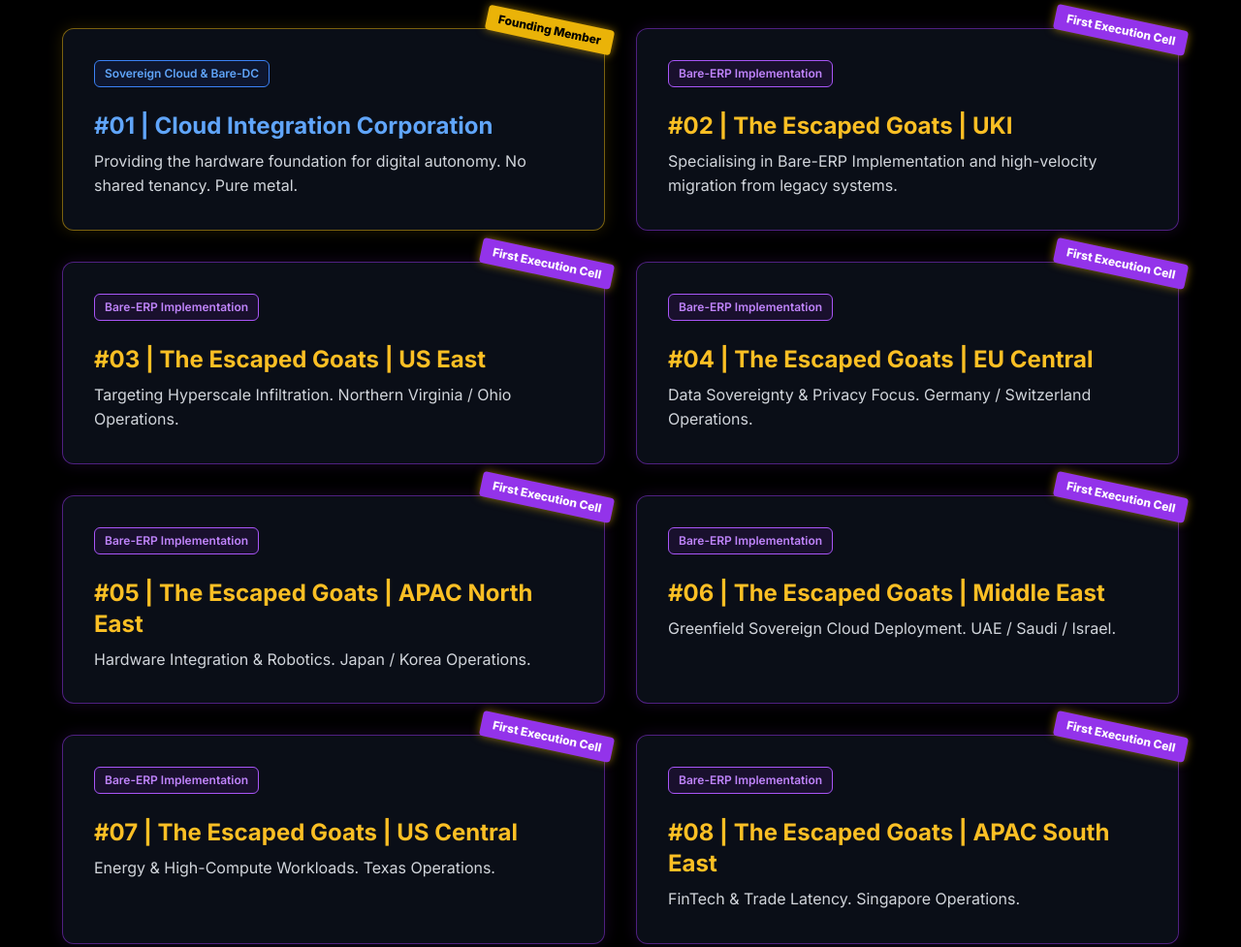
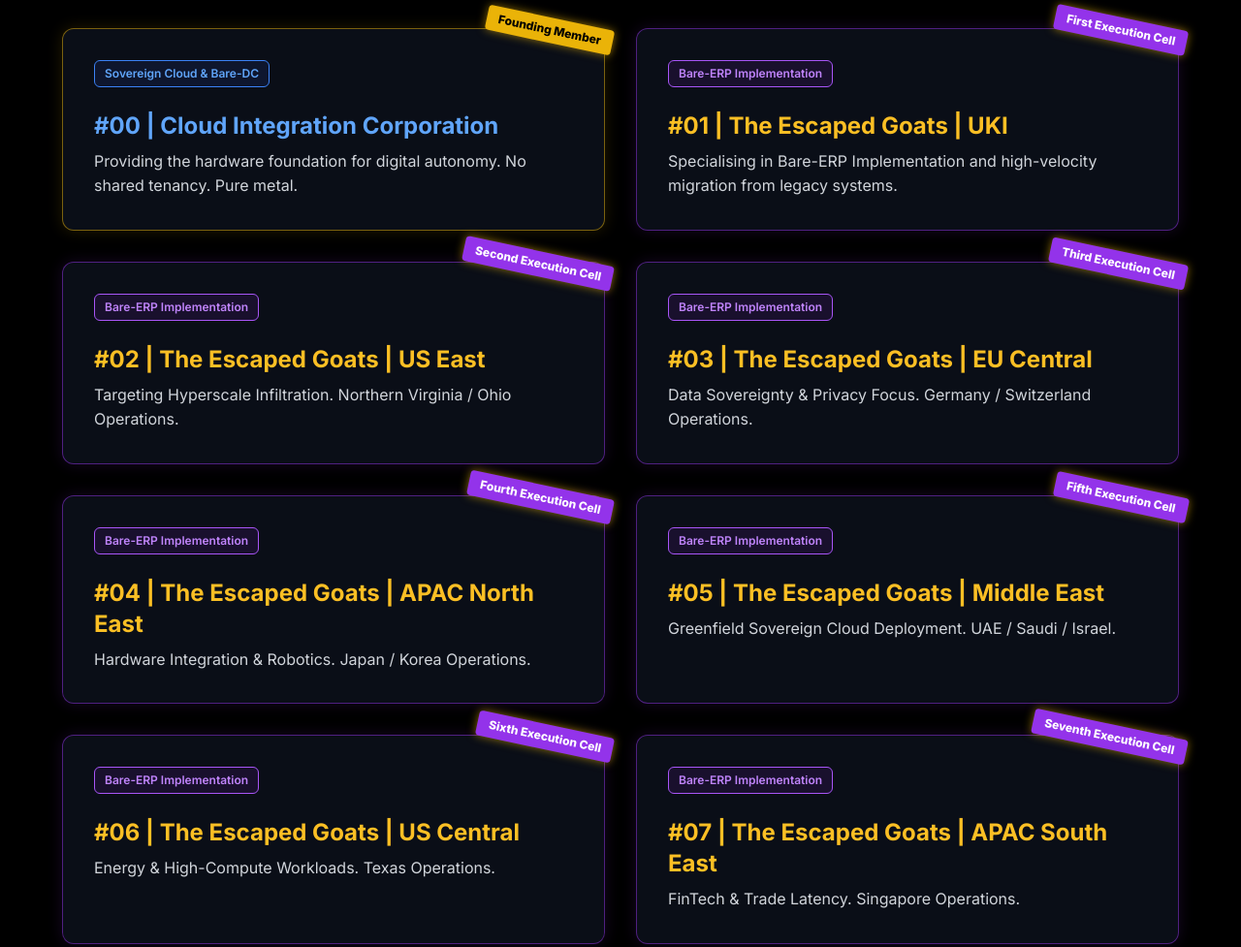
Before and after one commit to Cian-CloudIntCorp/frag7, a plain HTML site: page index.html in a window 1280 px wide. Shown: the part 4148-5125 px from the top of the page at 97% size. Drawn offline with nearby package versions, Linux system fonts and the light colour scheme; no server answers.

Commit message:
Live board changes

```diff
--- a/index.html
+++ b/index.html
@@ -338,56 +338,56 @@
                 <a href="https://cloudintegrationcorporation.com" target="_blank" rel="noopener noreferrer" class="sovereign-toolkit-card relative block hover:no-underline no-underline group cic-card-style">
                     <div class="founding-member-badge">Founding Member</div>
                     <div class="status-badge border-blue-500 text-blue-400 bg-blue-900/20">Sovereign Cloud & Bare-DC</div>
-                    <h3 class="text-xl md:text-2xl mt-2">#01 | Cloud Integration Corporation</h3>
+                    <h3 class="text-xl md:text-2xl mt-2">#00 | Cloud Integration Corporation</h3>
                     <p class="mt-2 text-sm md:text-base">Providing the hardware foundation for digital autonomy. No shared tenancy. Pure metal.</p>
                 </a>
 
                 <a href="https://theescapedgoats.com" target="_blank" rel="noopener noreferrer" class="sovereign-toolkit-card relative block hover:no-underline no-underline group goats-card-style">
                     <div class="founding-member-badge bg-purple-600 text-white shadow-purple-500/50">First Execution Cell</div>
                     <div class="status-badge border-purple-500 text-purple-400 bg-purple-900/20">Bare-ERP Implementation</div>
-                    <h3 class="text-xl md:text-2xl mt-2">#02 | The Escaped Goats | UKI</h3>
+                    <h3 class="text-xl md:text-2xl mt-2">#01 | The Escaped Goats | UKI</h3>
                     <p class="mt-2 text-sm md:text-base">Specialising in Bare-ERP Implementation and high-velocity migration from legacy systems.</p>
                 </a>
 
                 <a href="https://theescapedgoats.com" target="_blank" rel="noopener noreferrer" class="sovereign-toolkit-card relative block hover:no-underline no-underline group goats-card-style">
-                    <div class="founding-member-badge bg-purple-600 text-white shadow-purple-500/50">First Execution Cell</div>
+                    <div class="founding-member-badge bg-purple-600 text-white shadow-purple-500/50">Second Execution Cell</div>
                     <div class="status-badge border-purple-500 text-purple-400 bg-purple-900/20">Bare-ERP Implementation</div>
-                    <h3 class="text-xl md:text-2xl mt-2">#03 | The Escaped Goats | US East</h3>
+                    <h3 class="text-xl md:text-2xl mt-2">#02 | The Escaped Goats | US East</h3>
                     <p class="mt-2 text-sm md:text-base">Targeting Hyperscale Infiltration. Northern Virginia / Ohio Operations.</p>
                 </a>
 
                 <a href="https://theescapedgoats.com" target="_blank" rel="noopener noreferrer" class="sovereign-toolkit-card relative block hover:no-underline no-underline group goats-card-style">
-                    <div class="founding-member-badge bg-purple-600 text-white shadow-purple-500/50">First Execution Cell</div>
+                    <div class="founding-member-badge bg-purple-600 text-white shadow-purple-500/50">Third Execution Cell</div>
                     <div class="status-badge border-purple-500 text-purple-400 bg-purple-900/20">Bare-ERP Implementation</div>
-                    <h3 class="text-xl md:text-2xl mt-2">#04 | The Escaped Goats | EU Central</h3>
+                    <h3 class="text-xl md:text-2xl mt-2">#03 | The Escaped Goats | EU Central</h3>
                     <p class="mt-2 text-sm md:text-base">Data Sovereignty & Privacy Focus. Germany / Switzerland Operations.</p>
                 </a>
 
                 <a href="https://theescapedgoats.com" target="_blank" rel="noopener noreferrer" class="sovereign-toolkit-card relative block hover:no-underline no-underline group goats-card-style">
-                    <div class="founding-member-badge bg-purple-600 text-white shadow-purple-500/50">First Execution Cell</div>
+                    <div class="founding-member-badge bg-purple-600 text-white shadow-purple-500/50">Fourth Execution Cell</div>
                     <div class="status-badge border-purple-500 text-purple-400 bg-purple-900/20">Bare-ERP Implementation</div>
-                    <h3 class="text-xl md:text-2xl mt-2">#05 | The Escaped Goats | APAC North East</h3>
+                    <h3 class="text-xl md:text-2xl mt-2">#04 | The Escaped Goats | APAC North East</h3>
                     <p class="mt-2 text-sm md:text-base">Hardware Integration & Robotics. Japan / Korea Operations.</p>
                 </a>
 
                 <a href="https://theescapedgoats.com" target="_blank" rel="noopener noreferrer" class="sovereign-toolkit-card relative block hover:no-underline no-underline group goats-card-style">
-                    <div class="founding-member-badge bg-purple-600 text-white shadow-purple-500/50">First Execution Cell</div>
+                    <div class="founding-member-badge bg-purple-600 text-white shadow-purple-500/50">Fifth Execution Cell</div>
                     <div class="status-badge border-purple-500 text-purple-400 bg-purple-900/20">Bare-ERP Implementation</div>
-                    <h3 class="text-xl md:text-2xl mt-2">#06 | The Escaped Goats | Middle East</h3>
+                    <h3 class="text-xl md:text-2xl mt-2">#05 | The Escaped Goats | Middle East</h3>
                     <p class="mt-2 text-sm md:text-base">Greenfield Sovereign Cloud Deployment. UAE / Saudi / Israel.</p>
                 </a>
 
                 <a href="https://theescapedgoats.com" target="_blank" rel="noopener noreferrer" class="sovereign-toolkit-card relative block hover:no-underline no-underline group goats-card-style">
-                    <div class="founding-member-badge bg-purple-600 text-white shadow-purple-500/50">First Execution Cell</div>
+                    <div class="founding-member-badge bg-purple-600 text-white shadow-purple-500/50">Sixth Execution Cell</div>
                     <div class="status-badge border-purple-500 text-purple-400 bg-purple-900/20">Bare-ERP Implementation</div>
-                    <h3 class="text-xl md:text-2xl mt-2">#07 | The Escaped Goats | US Central</h3>
+                    <h3 class="text-xl md:text-2xl mt-2">#06 | The Escaped Goats | US Central</h3>
                     <p class="mt-2 text-sm md:text-base">Energy & High-Compute Workloads. Texas Operations.</p>
                 </a>
 
                 <a href="https://theescapedgoats.com" target="_blank" rel="noopener noreferrer" class="sovereign-toolkit-card relative block hover:no-underline no-underline group goats-card-style">
-                    <div class="founding-member-badge bg-purple-600 text-white shadow-purple-500/50">First Execution Cell</div>
+                    <div class="founding-member-badge bg-purple-600 text-white shadow-purple-500/50">Seventh Execution Cell</div>
                     <div class="status-badge border-purple-500 text-purple-400 bg-purple-900/20">Bare-ERP Implementation</div>
-                    <h3 class="text-xl md:text-2xl mt-2">#08 | The Escaped Goats | APAC South East</h3>
+                    <h3 class="text-xl md:text-2xl mt-2">#07 | The Escaped Goats | APAC South East</h3>
                     <p class="mt-2 text-sm md:text-base">FinTech & Trade Latency. Singapore Operations.</p>
                 </a>
             </div>
```
